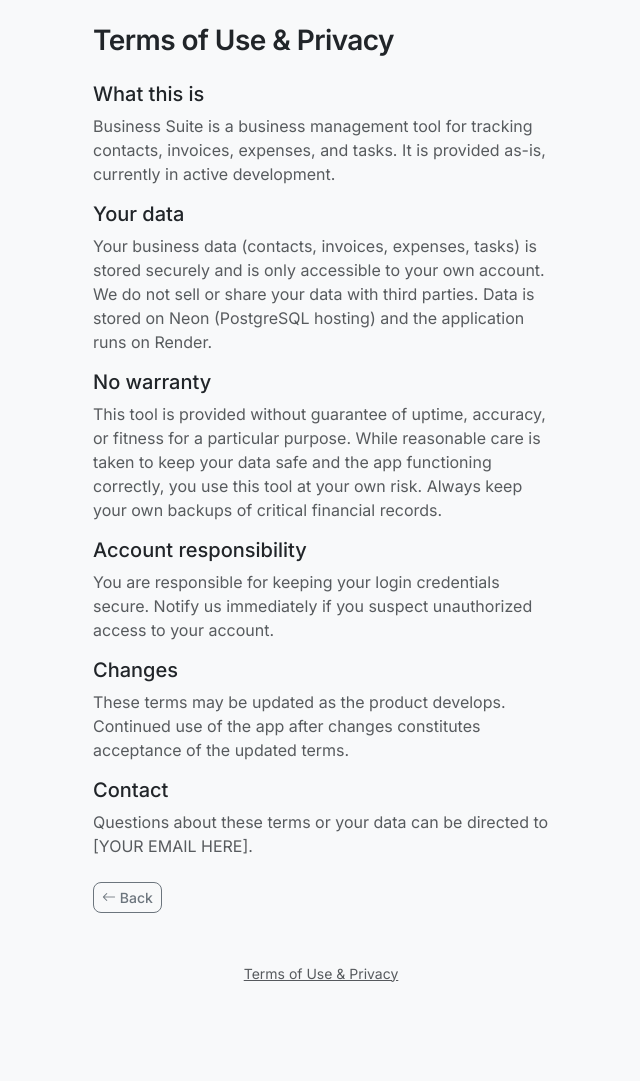
After one commit to jarredjuliusbuilds/business-suite, a Flask app: page /legal in a window 1280 px wide. The commit adds this page. Shown: the whole page, without its empty margins (319-959 px from the left). Run offline with Flask 3, Linux system fonts and the light colour scheme; some libraries are stand-ins or nearby versions.

Commit message:
add terms of use page and link, stop tracking pycache

```diff
--- a/app/dashboard/routes.py
+++ b/app/dashboard/routes.py
@@ -10,6 +10,11 @@ from app.utils import scoped
 import json
 
 dashboard_bp = Blueprint("dashboard", __name__)
+
+
+@dashboard_bp.route("/legal")
+def legal():
+    return render_template("legal.html")
 
 
 def _sum_total(query, column):
--- a/app/templates/auth_base.html
+++ b/app/templates/auth_base.html
@@ -39,6 +39,9 @@
                         {% endfor %}
                     {% endwith %}
                     {% block content %}{% endblock %}
+                    <div class="text-center mt-4">
+                        <a href="{{ url_for('dashboard.legal') }}" class="small text-muted">Terms of Use & Privacy</a>
+                    </div>
                 </div>
             </div>
         </div>
--- a/app/templates/base.html
+++ b/app/templates/base.html
@@ -117,6 +117,9 @@
             {% endfor %}
         {% endwith %}
         {% block content %}{% endblock %}
+        <div class="text-center mt-5 mb-3">
+            <a href="{{ url_for('dashboard.legal') }}" class="small text-muted">Terms of Use & Privacy</a>
+        </div>
     </div>
 
     {% if current_user.is_authenticated %}
--- /dev/null
+++ b/app/templates/legal.html
@@ -0,0 +1,28 @@
+{% extends "base.html" %}
+{% block content %}
+<h3 class="mb-4">Terms of Use & Privacy</h3>
+
+<h5>What this is</h5>
+<p class="text-muted">Business Suite is a business management tool for tracking contacts, invoices, expenses, and tasks. It is provided as-is, currently in active development.</p>
+
+<h5>Your data</h5>
+<p class="text-muted">Your business data (contacts, invoices, expenses, tasks) is stored securely and is only accessible to your own account. We do not sell or share your data with third parties. Data is stored on Neon (PostgreSQL hosting) and the application runs on Render.</p>
+
+<h5>No warranty</h5>
+<p class="text-muted">This tool is provided without guarantee of uptime, accuracy, or fitness for a particular purpose. While reasonable care is taken to keep your data safe and the app functioning correctly, you use this tool at your own risk. Always keep your own backups of critical financial records.</p>
+
+<h5>Account responsibility</h5>
+<p class="text-muted">You are responsible for keeping your login credentials secure. Notify us immediately if you suspect unauthorized access to your account.</p>
+
+<h5>Changes</h5>
+<p class="text-muted">These terms may be updated as the product develops. Continued use of the app after changes constitutes acceptance of the updated terms.</p>
+
+<h5>Contact</h5>
+<p class="text-muted">Questions about these terms or your data can be directed to [YOUR EMAIL HERE].</p>
+
+<div class="mt-4">
+    <a href="{{ url_for('dashboard.index') if current_user.is_authenticated else url_for('auth.login') }}" class="btn btn-outline-secondary btn-sm">
+        <i class="bi bi-arrow-left"></i> Back
+    </a>
+</div>
+{% endblock %}
```
